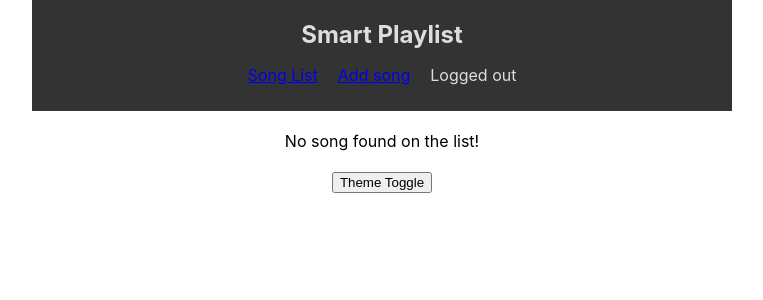
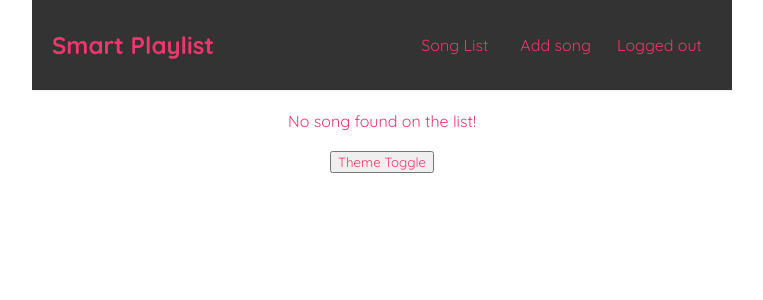
Before and after one commit to reinertisa/smart-user-playlist, a React (Create React App) app in the folder sup-website/: page / in a window 1280 px wide. Shown: the top 300 px of the page, without its empty margins (258-1021 px from the left). Built offline with nearby package versions, Linux system fonts and the light colour scheme; the HTML template or start-up script is replaced by a standard one.

Commit message:
fix(style): update styles

```diff
--- a/sup-website/src/index.css
+++ b/sup-website/src/index.css
@@ -1,11 +1,9 @@
-body {
+@import url('https://fonts.googleapis.com/css2?family=Quicksand:wght@300..700&display=swap');
+
+* {
   margin: 0;
-  font-family: -apple-system, BlinkMacSystemFont, 'Segoe UI', 'Roboto', 'Oxygen',
-    'Ubuntu', 'Cantarell', 'Fira Sans', 'Droid Sans', 'Helvetica Neue',
-    sans-serif;
-  -webkit-font-smoothing: antialiased;
-  -moz-osx-font-smoothing: grayscale;
-
+  font-family: "Quicksand";
+  color: #f1356d;
 }
 
 .App {
@@ -14,21 +12,35 @@ body {
   text-align: center;
 }
 
-nav {
-  padding: 10px 20px;
+.navbar {
+  padding: 20px;
+  display: flex;
+  align-items: center;
+  max-width: 700px;
+  border-bottom: 1px solid #f2f2f2;
 }
 
-nav h1 {
+.navbar h1 {
   margin: 10px 0;
+  color: #f1356d;
 }
 
-nav ul {
-  padding: 0;
+.navbar ul {
+  margin-left: auto;
 }
 
-nav ul li {
+.navbar ul li {
   display: inline-block;
   margin: 0 10px;
+}
+
+.navbar a {
+  text-decoration: none;
+  padding: 6px;
+}
+
+.navbar a:hover {
+  color: #fff;
 }
 
 .song-list {
```
